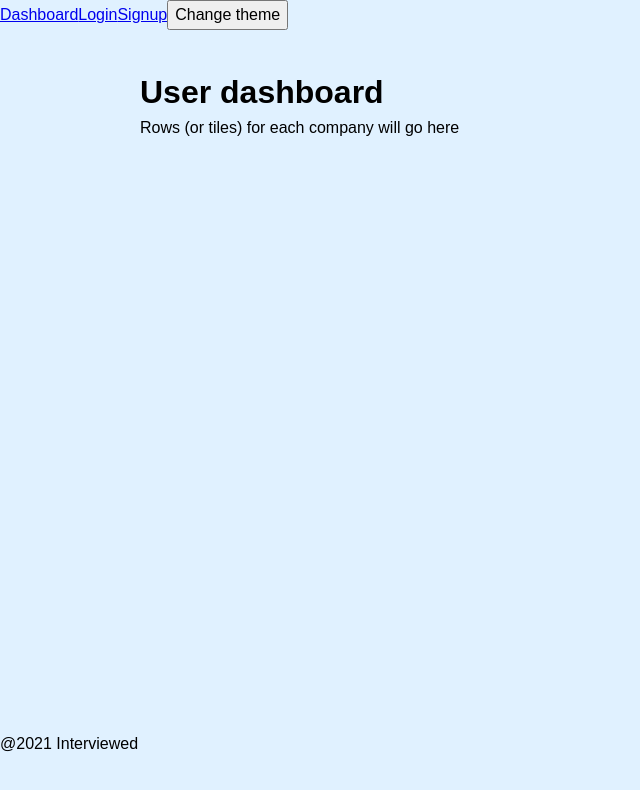
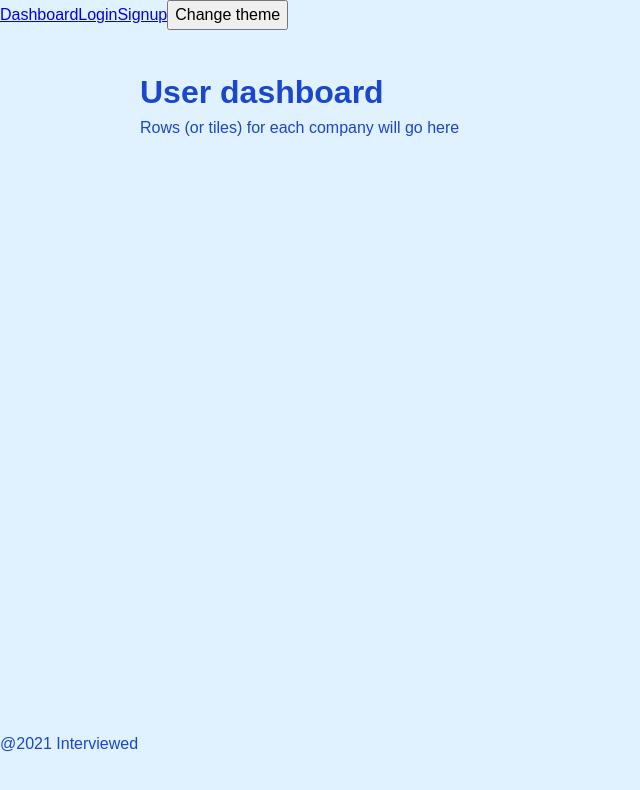
Before and after one commit to pmillspaugh/interviewed, a React app in the folder client/: page / in a window 1280 px wide. Shown: the top 790 px of the page, without its empty margins (0-640 px from the left). Built offline with nearby package versions, Linux system fonts and the light colour scheme.

Commit message:
update theme

```diff
--- a/client/src/components/ui/GlobalStyles.js
+++ b/client/src/components/ui/GlobalStyles.js
@@ -13,7 +13,8 @@ const AppGlobalStyles = createGlobalStyle`
   /* Set root height to 100% so that App min-height can be set to 100% */
   html, body, #root {
     height: 100%;
-    background-color: ${(p) => p.theme.backgroundPrimary}
+    background-color: ${(p) => p.theme.backgroundPrimary};
+    color: ${(p) => p.theme.colorPrimary}
   }
 
   /* Typography */
--- a/client/src/theme.js
+++ b/client/src/theme.js
@@ -13,10 +13,12 @@ const colors = {
 
 const lightTheme = {
   backgroundPrimary: colors.lightBlue,
+  colorPrimary: colors.darkBlue,
 };
 
 const darkTheme = {
   backgroundPrimary: colors.darkBrown,
+  colorPrimary: colors.lightBlue,
 };
 
 export { lightTheme, darkTheme };
```
